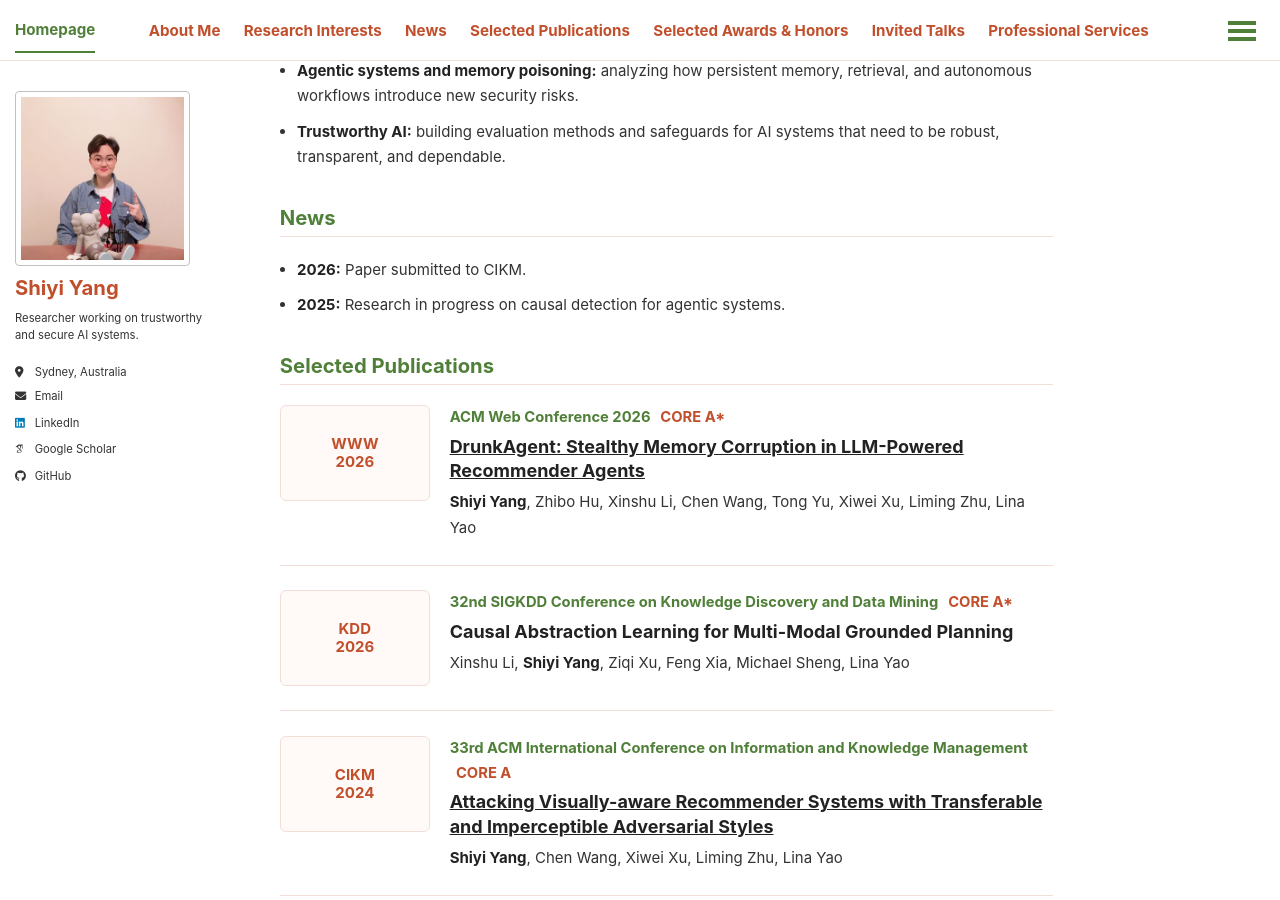
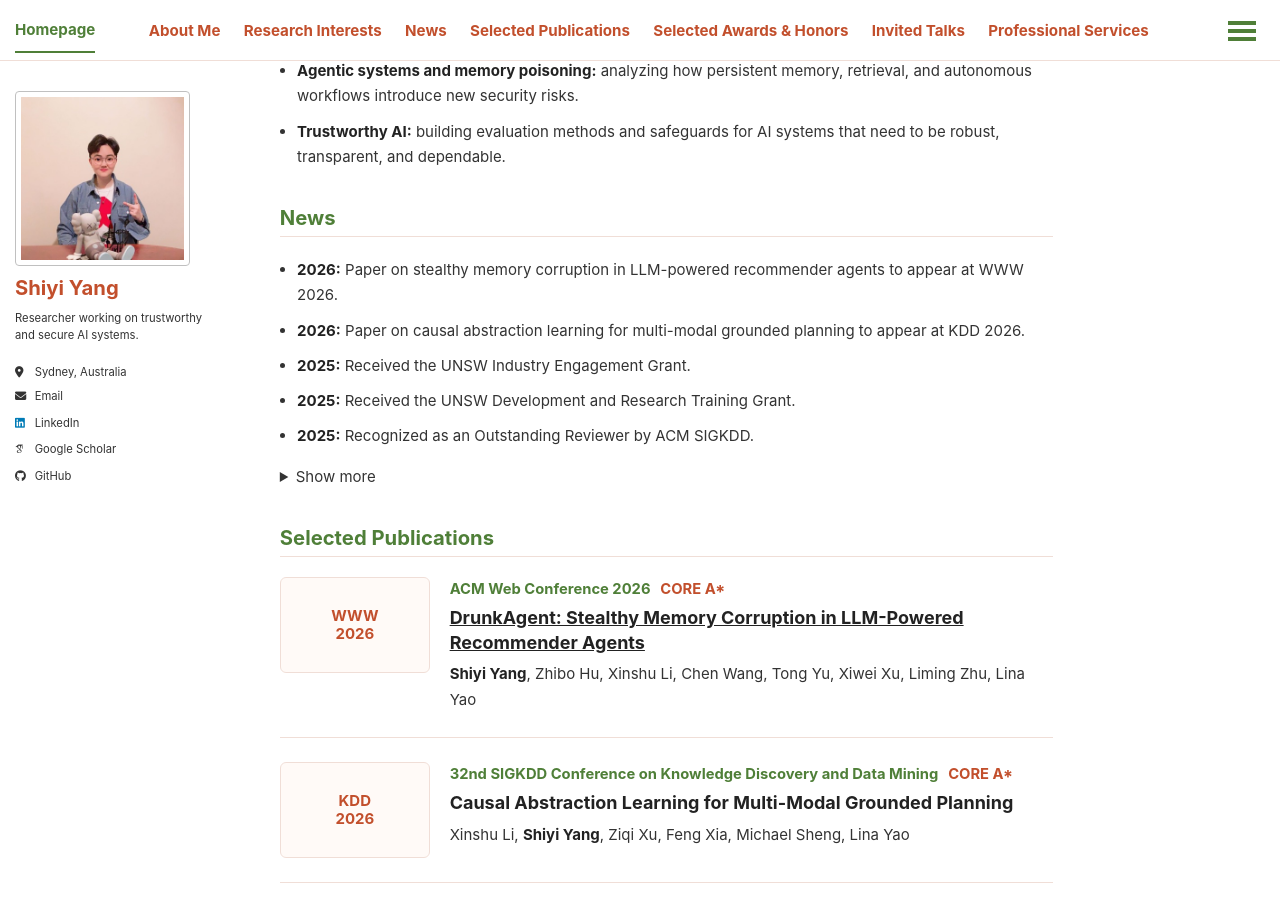
Before and after one commit to shiyiyang-ai/shiyiyang-ai.github.io, a Jekyll site: the page built from _pages/about.md, in a window 1280 px wide and 900 px high, scrolled down 477 px. Built offline with Jekyll 4.4.1, drawn with Linux system fonts in a browser that asks for light colours; some web fonts are replaced; a script bundle is joined from its source files by our own code; library files that are not in the unit come from our copies.

Commit message:
Refine news section

```diff
--- a/_pages/about.md
+++ b/_pages/about.md
@@ -24,8 +24,24 @@ My research studies how modern AI systems can be attacked, measured, and made mo
 ## News
 <a id="news"></a>
 
-- **2026:** Paper submitted to CIKM.
-- **2025:** Research in progress on causal detection for agentic systems.
+<ul class="news-list">
+  <li><strong>2026:</strong> Paper on stealthy memory corruption in LLM-powered recommender agents to appear at WWW 2026.</li>
+  <li><strong>2026:</strong> Paper on causal abstraction learning for multi-modal grounded planning to appear at KDD 2026.</li>
+  <li><strong>2025:</strong> Received the UNSW Industry Engagement Grant.</li>
+  <li><strong>2025:</strong> Received the UNSW Development and Research Training Grant.</li>
+  <li><strong>2025:</strong> Recognized as an Outstanding Reviewer by ACM SIGKDD.</li>
+</ul>
+
+<details class="news-more">
+  <summary>Show more</summary>
+  <ul class="news-list news-list--more">
+    <li><strong>2024:</strong> Paper on adversarial styles for visually-aware recommender systems appeared at CIKM 2024.</li>
+    <li><strong>2023:</strong> Paper on review-incorporated profile injection attacks appeared at ICDM 2023.</li>
+    <li><strong>2022:</strong> Awarded the CSIRO Data61 PhD Scholarship with competitive Top-up.</li>
+    <li><strong>2021:</strong> Paper on anomalous network activity detection appeared at QRS 2021.</li>
+    <li><strong>2021:</strong> Paper on effective payload detection appeared at DSC 2021.</li>
+  </ul>
+</details>
 
 ## Selected Publications
 <a id="selected-publications"></a>
```
